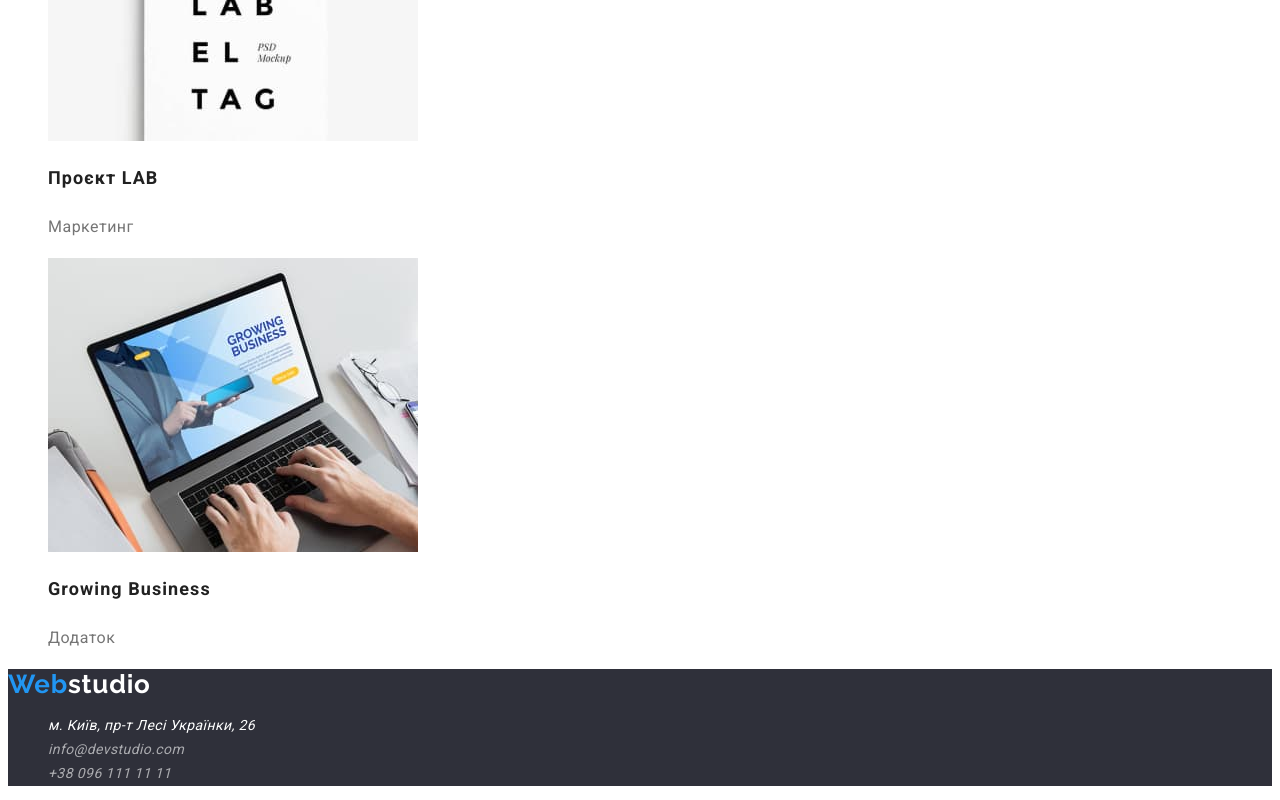
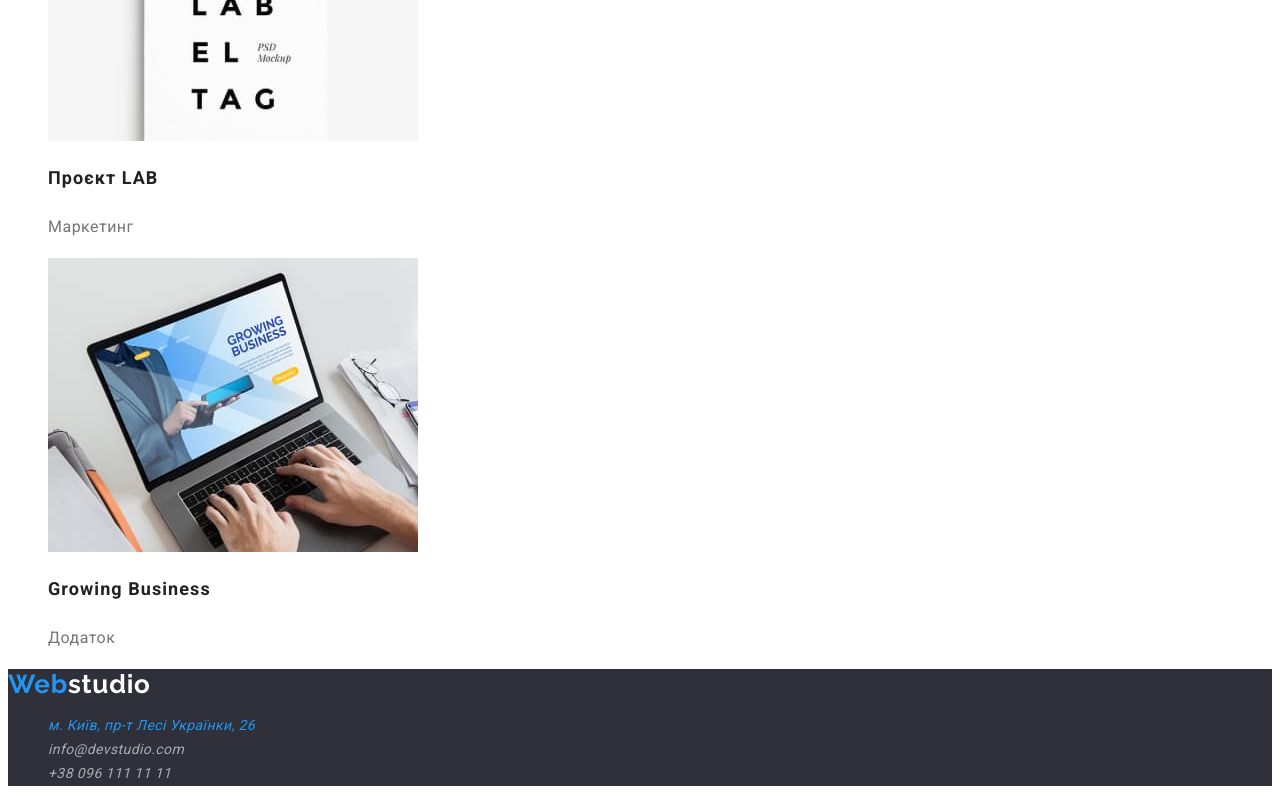
Before and after one commit to Maksym-Babich/goit-markup-hw-02, a plain HTML site: page portfolio.html in a window 1280 px wide. In both pictures the pointer is over the link "м. Київ, пр-т Лесі Українки, 26". Shown: the part 3453-4253 px from the top of the page. Drawn offline with Linux system fonts and the light colour scheme.

Commit message:
corrections added

```diff
--- a/css/styles.css
+++ b/css/styles.css
@@ -57,7 +57,6 @@ a {
 .header-contacts-item:hover,
 .header-contacts-item:focus {
   color: var(--active-color);
-  cursor: pointer;
 }
 
 .header-contacts-item {
@@ -158,6 +157,13 @@ a {
   color: var(--foo-contacts-color);
 }
 
+.footer-contacts-item:focus,
+.footer-adress:focus,
+.footer-adress:hover,
+.footer-contacts-item:hover {
+  color: var(--active-color);
+}
+
 /* portfolio styles */
 .portfolio-title {
 }
@@ -173,6 +179,7 @@ a {
   line-height: 1.62;
   text-align: center;
   letter-spacing: 0.03em;
+  cursor: pointer;
 }
 
 .chosen,
@@ -180,7 +187,6 @@ a {
 .filter-item:focus {
   color: var(--white-text-color);
   background-color: var(--active-color);
-  cursor: pointer;
 }
 
 .project-name {
```
